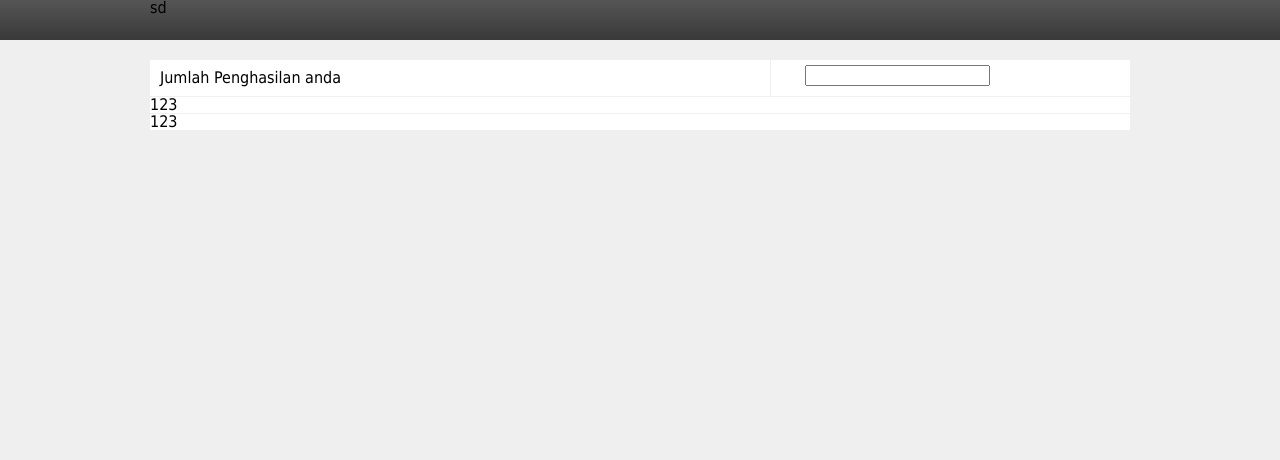
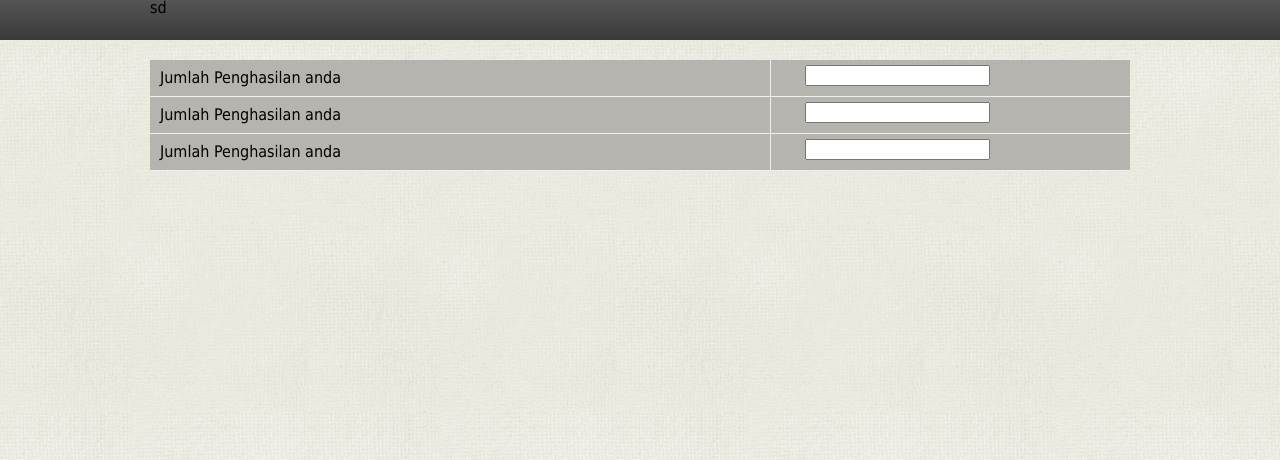
Before and after one commit to vanbungkring/Snao, a PHP site: page / in a window 1280 px wide. Shown: the top 460 px of the page. Run offline with PHP 8.4, Linux system fonts and the light colour scheme.

Commit message:
adding form field

```diff
--- a/index.html
+++ b/index.html
@@ -11,7 +11,9 @@
 	</head>
 	<body>
 		<header id="header">
-			<div class="insider">sd</div>
+			<div class="insider">
+				sd
+			</div>
 		</header>
 		<div id="main">
 			<div class="container_element">
@@ -23,10 +25,20 @@
 				</div>
 			</div>
 			<div class="container_element">
-				123
+				<div class="container_untuk_label">
+					Jumlah Penghasilan anda
+				</div>
+				<div class="container_untuk_form">
+					<input type="text" />
+				</div>
 			</div>
 			<div class="container_element">
-				123
+				<div class="container_untuk_label">
+					Jumlah Penghasilan anda
+				</div>
+				<div class="container_untuk_form">
+					<input type="text" />
+				</div>
 			</div>
 		</div>
 	</body>
--- a/library/css/main.css
+++ b/library/css/main.css
@@ -3,7 +3,7 @@ html {
 	margin: 0;
 }
 body {
-	background-color: #efefef;
+	background-image: url('../images/bg.png');
 	font-family: tahoma;
 	font-size: 100%;
 }
@@ -18,7 +18,7 @@ body {
 	margin: 0 auto;
 }
 #main {
-	background: #fff;
+	background: #B5B4AE;
 	width: 980px;
 	margin: 0 auto;
 	margin-top: 20px;
```
Also changed, not shown: library/images/bg.png (added).
